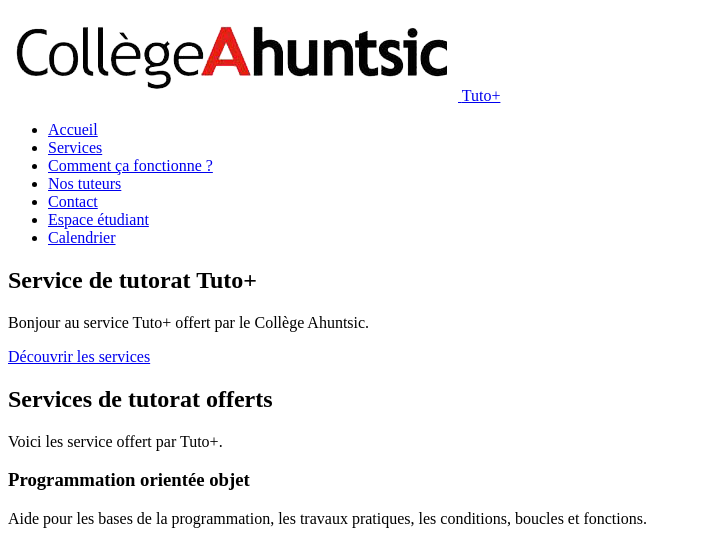
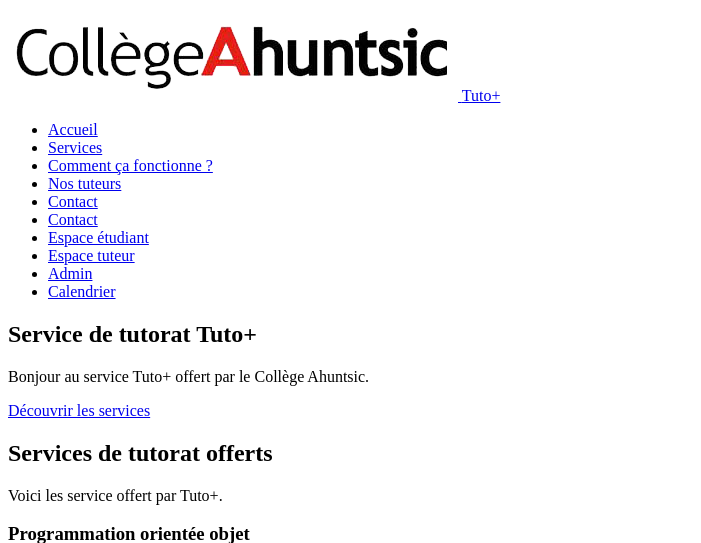
Before and after one commit to lioliolilo/projet-web-420250, a PHP site: page / in a window 1280 px wide. Shown: the top 543 px of the page, without its empty margins (0-701 px from the left). Run offline with PHP 8.4, Linux system fonts and the light colour scheme.

Commit message:
Prépare le header pour les espaces des users

```diff
--- a/index.php
+++ b/index.php
@@ -25,7 +25,11 @@
                     <li><a href="#fonctionnement">Comment ça fonctionne ?</a></li>
                     <li><a href="#tuteurs">Nos tuteurs</a></li>
                     <li><a href="#contact">Contact</a></li>
-                    <li><a href="espace-etudiant.html">Espace étudiant</a></li>
+                    <li><a href="index.php#contact">Contact</a></li>
+
+                    <li><a href="etudiant.php">Espace étudiant</a></li>
+                    <li><a href="tuteur.php">Espace tuteur</a></li>
+                    <li><a href="admin.php">Admin</a></li>
                     <li><a href="calendrier.php">Calendrier</a></li>
                 </ul>
             </nav>
```
